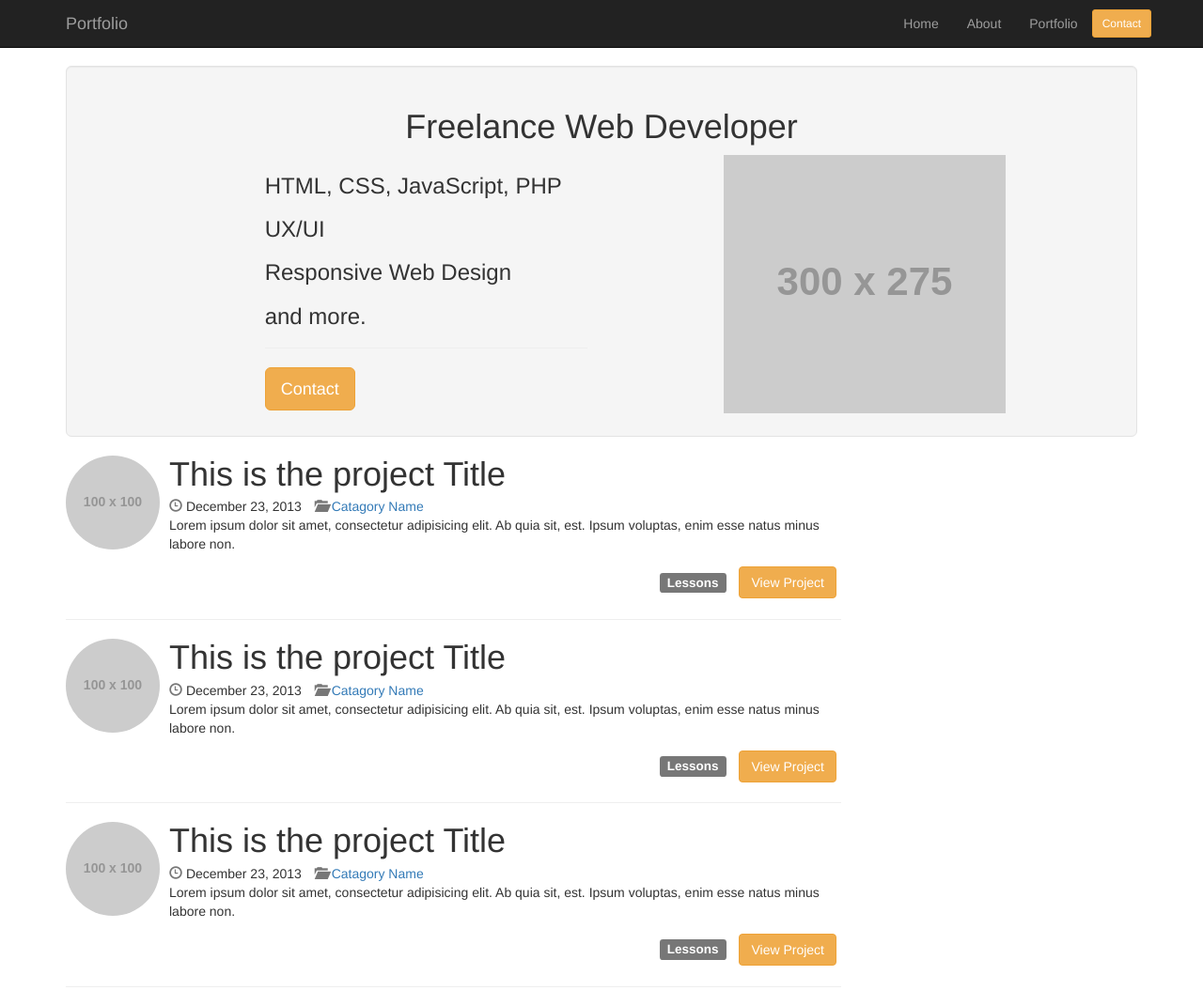
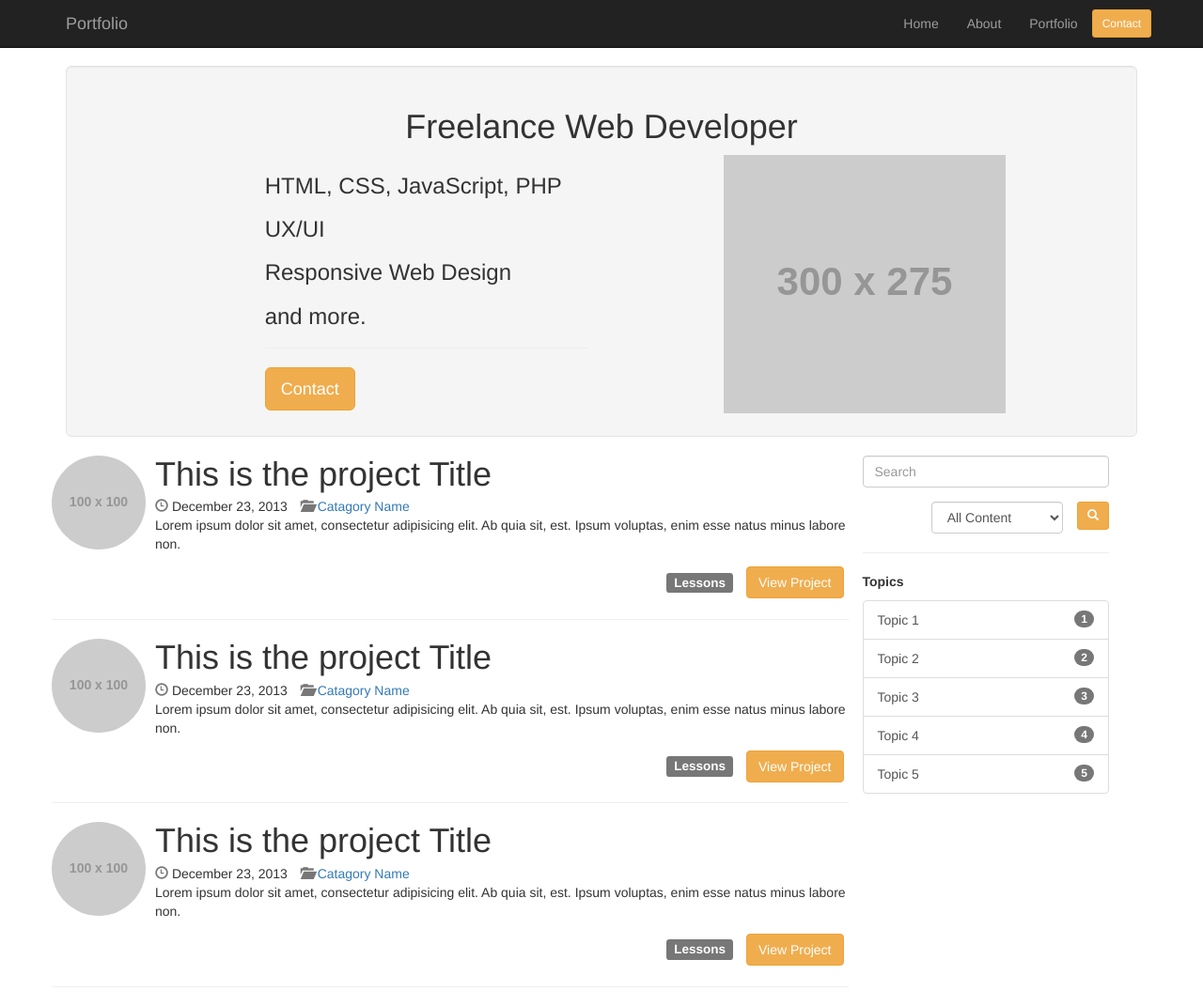
Before and after one commit to codebycorey/LearningBootstrap3, a plain HTML site: page index.html in a window 1280 px wide. Shown: the whole page at 94% size. Drawn offline with nearby package versions, Linux system fonts and the light colour scheme; placeholder pictures from the web are drawn by us.

Commit message:
Added aside

```diff
--- a/index.html
+++ b/index.html
@@ -67,7 +67,8 @@
       </div>
     </section>
 
-    <section>
+
+    <section class="row">
       <div class="row col-md-9">
         <ul class="list-unstyled">
           <li>
@@ -160,10 +161,46 @@
       </div>
 
       <aside class="col-md-3">
+          <div>
+              <form action="#" method="GET">
+                  <div class="form-group">
+                      <input type="text" class="form-control" placeholder="Search">
+                  </div>
+                  <div class="form-group">
+                      <div class="row">
+                          <div class="col-md-7 col-md-offset-3">
+                                <select name="topic" id="topic" class="form-control">
+                                    <option value="">All Content</option>
+                                    <option value="">Courses</option>
+                                    <option value="">eBooks</option>
+                                    <option value="">guides</option>
+                                    <option value="">Source Files</option>
+                                </select>
+                          </div>
+                          <div class="col-md-2">
+                                <button class="btn btn-sm btn-warning pull-right">
+                                    <span class="glyphicon glyphicon-search"></span>
+                                </button>
+                          </div>
+                      </div>
+                  </div>
+              </form>
+          </div>
+          <hr>
+          <div>
+              <p><strong>Topics</strong></p>
+              <div class="list-group">
+                  <a href="#" class="list-group-item">Topic 1<span class="badge">1</span></a>
+                  <a href="#" class="list-group-item">Topic 2<span class="badge">2</span></a>
+                  <a href="#" class="list-group-item">Topic 3<span class="badge">3</span></a>
+                  <a href="#" class="list-group-item">Topic 4<span class="badge">4</span></a>
+                  <a href="#" class="list-group-item">Topic 5<span class="badge">5</span></a>
+              </div>
+          </div>
+      </aside>
+    </section>
 
-      </aside>
 
-    </section>
 
   </div>
 
```
